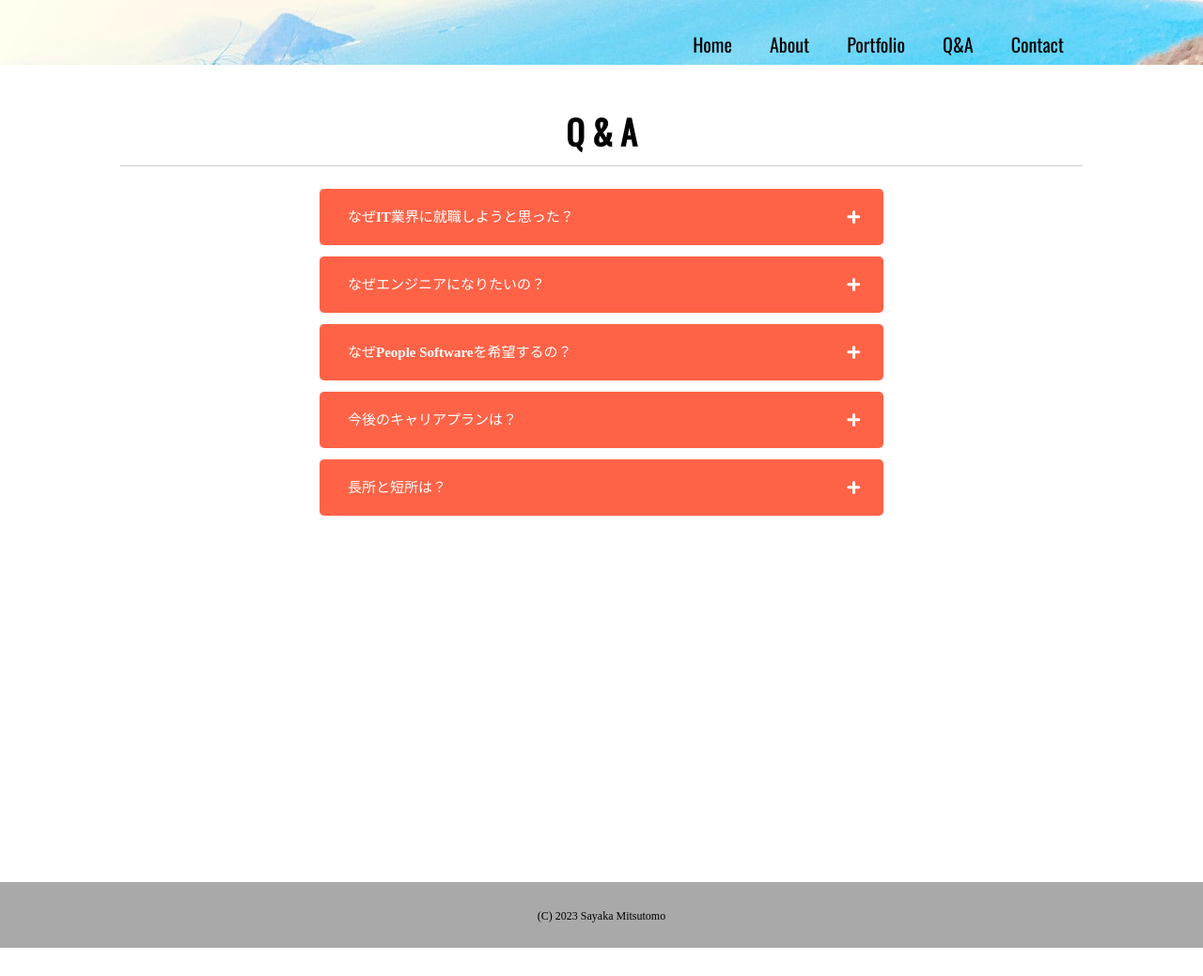
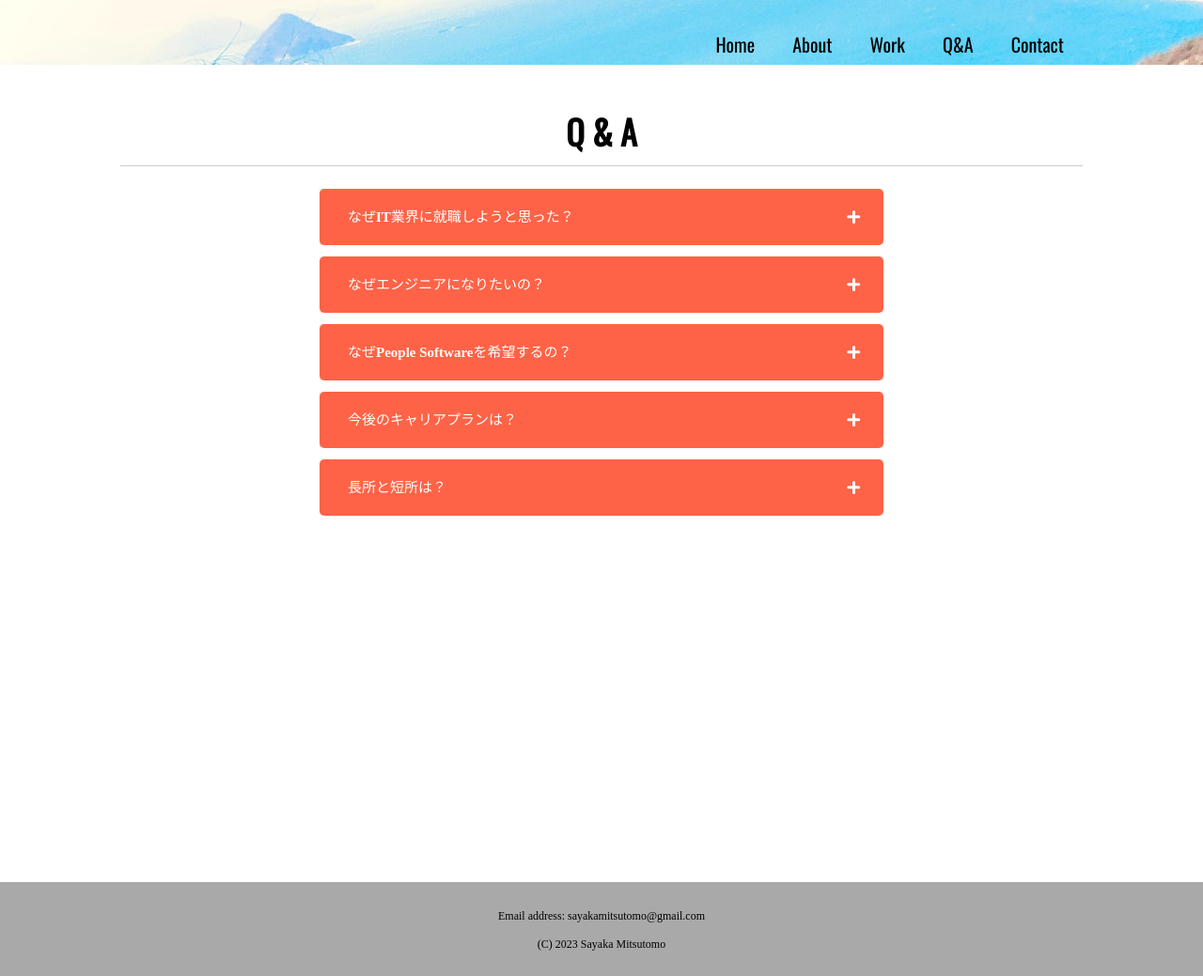
Before and after one commit to aritan2525/portfolio, a plain HTML site: page qanda.html in a window 1280 px wide. Shown: the part 101-1140 px from the top of the page at 94% size. Before the commit the page ends 1110 px from the top, so only its background shows below. Drawn offline with nearby package versions, Linux system fonts and the light colour scheme; a web font is replaced by a local one.

Commit message:
Update qanda.html

```diff
--- a/qanda.html
+++ b/qanda.html
@@ -19,7 +19,7 @@
             <ul class="global-nav">
                 <li><a href="index.html">Home</a></li>
                 <li><a href="about.html">About</a></li>
-                <li><a href="portfolio.html">Portfolio</a></li>
+                <li><a href="portfolio.html">Work</a></li>
                 <li><a href="qanda.html">Q&A</a></li>
                 <li><a href="contact.html">Contact</a></li>
             </ul>
@@ -51,7 +51,7 @@
         </div>
     </div>
     <footer>
-        <small>(C) 2023 Sayaka Mitsutomo</small>
+        <small>Email address: sayakamitsutomo@gmail.com <br> (C) 2023 Sayaka Mitsutomo</small>
     </footer>
 </body>
 </html>
```
